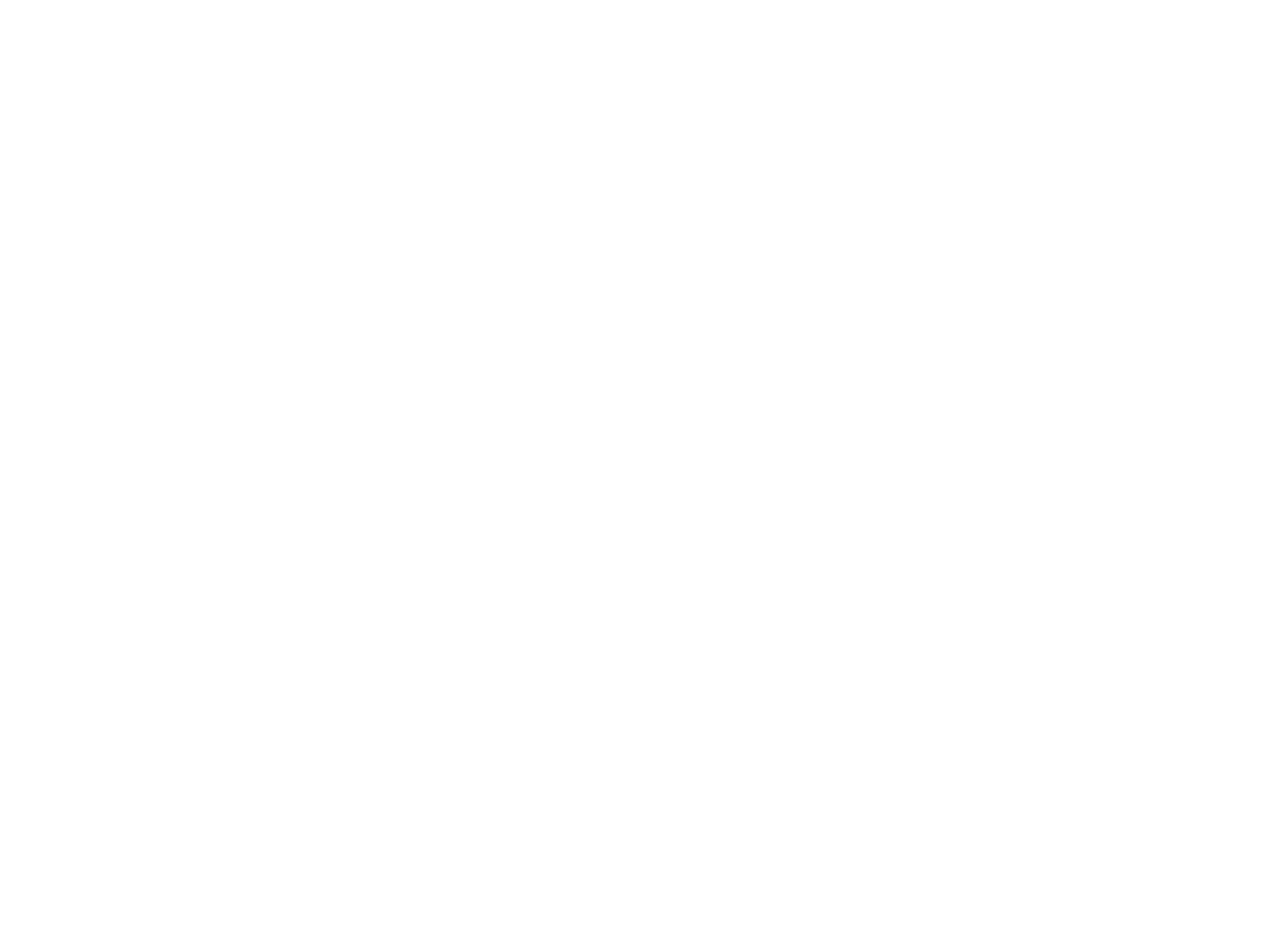
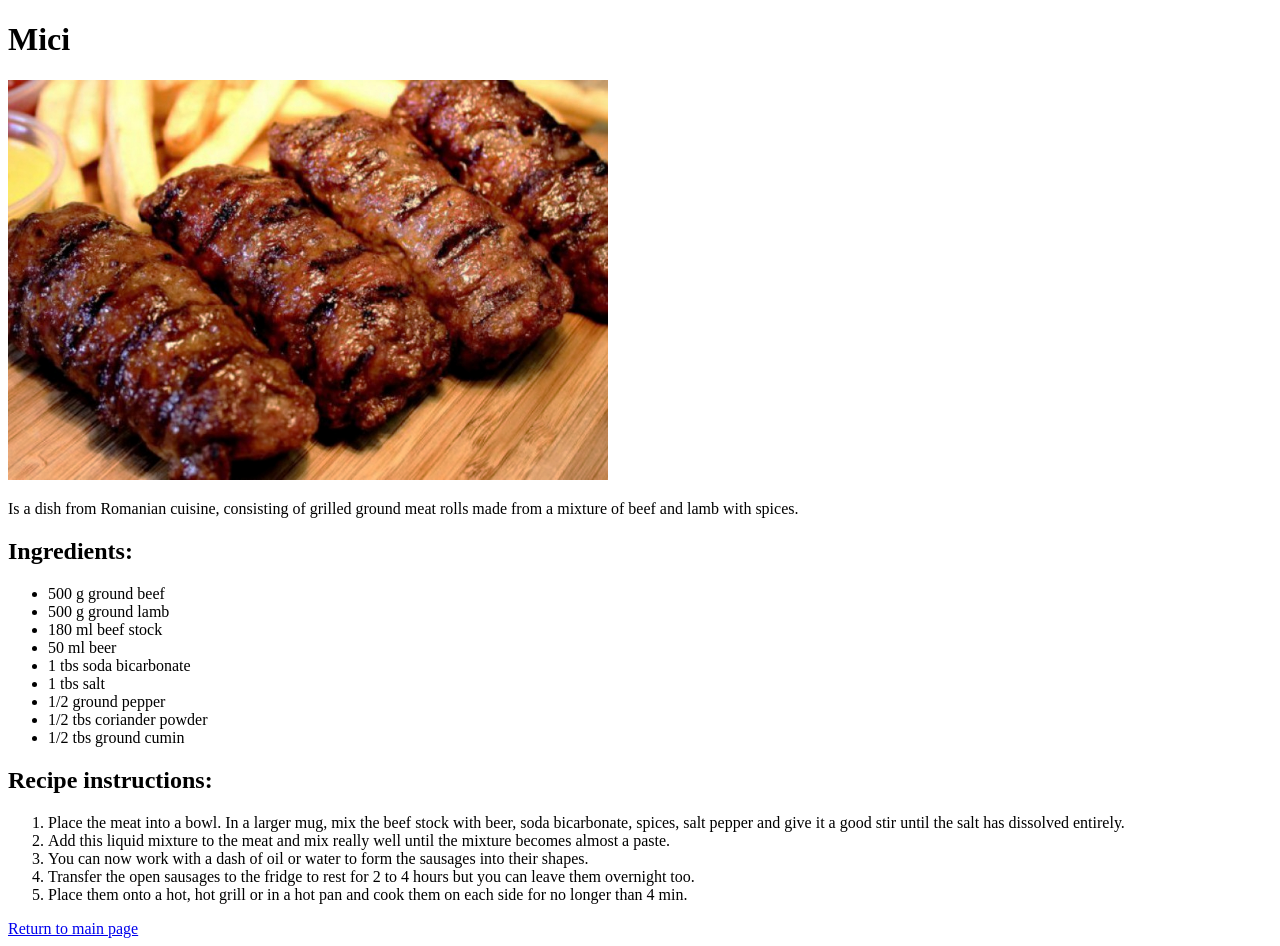
Before and after one commit to Casba119/odin-recipes, a plain HTML site: page recipes/mici.html in a window 1280 px wide. Before the commit the page ends 800 px from the top, so only its background shows below. Drawn offline with Linux system fonts and the light colour scheme.

Commit message:
Updated all the recipes and added the rest of the images

```diff
--- a/recipes/mici.html
+++ b/recipes/mici.html
@@ -3,9 +3,32 @@
 <head>
     <meta charset="UTF-8">
     <meta name="viewport" content="width=device-width, initial-scale=1.0">
-    <title>Document</title>
+    <title>Mici</title>
 </head>
 <body>
-
+    <h1>Mici</h1>
+    <img src="../images/mititei.jpg" alt="grilled meat" width="600" height="400">
+    <p>Is a dish from Romanian cuisine, consisting of grilled ground meat rolls made from a mixture of beef and lamb with spices.</p>
+    <h2>Ingredients:</h2>
+    <ul>
+        <li>500 g ground beef</li>
+        <li>500 g ground lamb</li>
+        <li>180 ml beef stock</li>
+        <li>50 ml beer</li>
+        <li>1 tbs soda bicarbonate</li>
+        <li>1 tbs salt</li>
+        <li>1/2 ground pepper</li>
+        <li>1/2 tbs coriander powder</li>
+        <li>1/2 tbs ground cumin</li>
+    </ul>
+    <h2>Recipe instructions:</h2>
+    <ol>
+        <li>Place the meat into a bowl. In a larger mug, mix the beef stock with beer, soda bicarbonate, spices, salt pepper and give it a good stir until the salt has dissolved entirely.</li>
+        <li>Add this liquid mixture to the meat and mix really well until the mixture becomes almost a paste.</li>
+        <li>You can now work with a dash of oil or water to form the sausages into their shapes.</li>
+        <li>Transfer the open sausages to the fridge to rest for 2 to 4 hours but you can leave them overnight too.</li>
+        <li>Place them onto a hot, hot grill or in a hot pan and cook them on each side for no longer than 4 min.</li>
+    </ol>
+    <a href="../index.html">Return to main page</a>
 </body>
 </html>
```
Also changed, not shown: index.html (+1 -1 lines), recipes/falafel.html (+4 -3 lines), recipes/hummus.html (+22 -2 lines), images/mititei.jpg (added), images/yummus.jpg (added).
